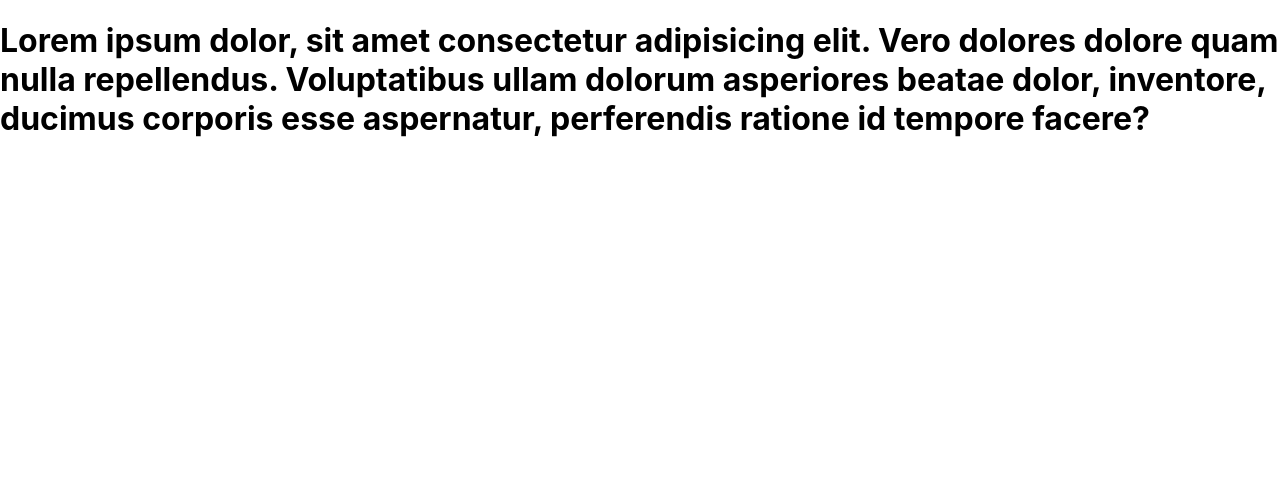
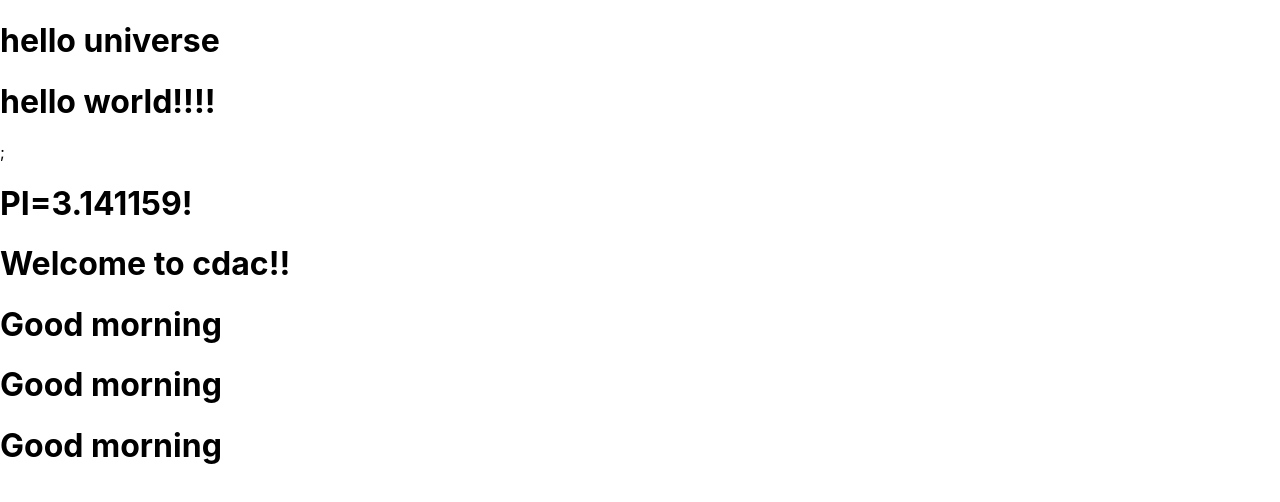
Before and after one commit to suraj123-coder/new-react-app, a React (Create React App) app: page / in a window 1280 px wide. Shown: the top 502 px of the page. Built offline with nearby package versions, Linux system fonts and the light colour scheme.

Commit message:
basics of variable binding

```diff
--- a/src/App.js
+++ b/src/App.js
@@ -1,19 +1,31 @@
 
 
-// is this working in your system ??
-// AUTO SUGGESTION FEATURE ??
-// Auto Formatting. Prettier.
-function App() {
-  return (
+function App(){
+  let str =`hello world!!!!`;
+  let pi = 3.141159;
+  let active =true;
+  let isUseredLogedIn=true;
+
+  return(
     <>
-      <h1>
-        Lorem ipsum dolor, sit amet consectetur adipisicing elit. Vero dolores
-        dolore quam nulla repellendus. Voluptatibus ullam dolorum asperiores
-        beatae dolor, inventore, ducimus corporis esse aspernatur, perferendis
-        ratione id tempore facere?
-      </h1>
+    <h1>hello universe</h1>
+      <h1>{str}</h1>;
+      <h1>PI={pi}!</h1>
+
+       {/**IF Logged In */}
+      {isUseredLogedIn && <h1>Welcome to cdac!!</h1>}
+
+        {/**Usage of boolean */}
+
+        <h1>{active ?" Good morning" : "Good night"}</h1>
+
+         {/** MOST USEFUL  */}
+         {active && <h1>Good morning</h1>}
+         {active ? <h1>Good morning</h1>:<h1>Good night</h1>}
     </>
   );
+
+
 }
 
 export default App;
```
